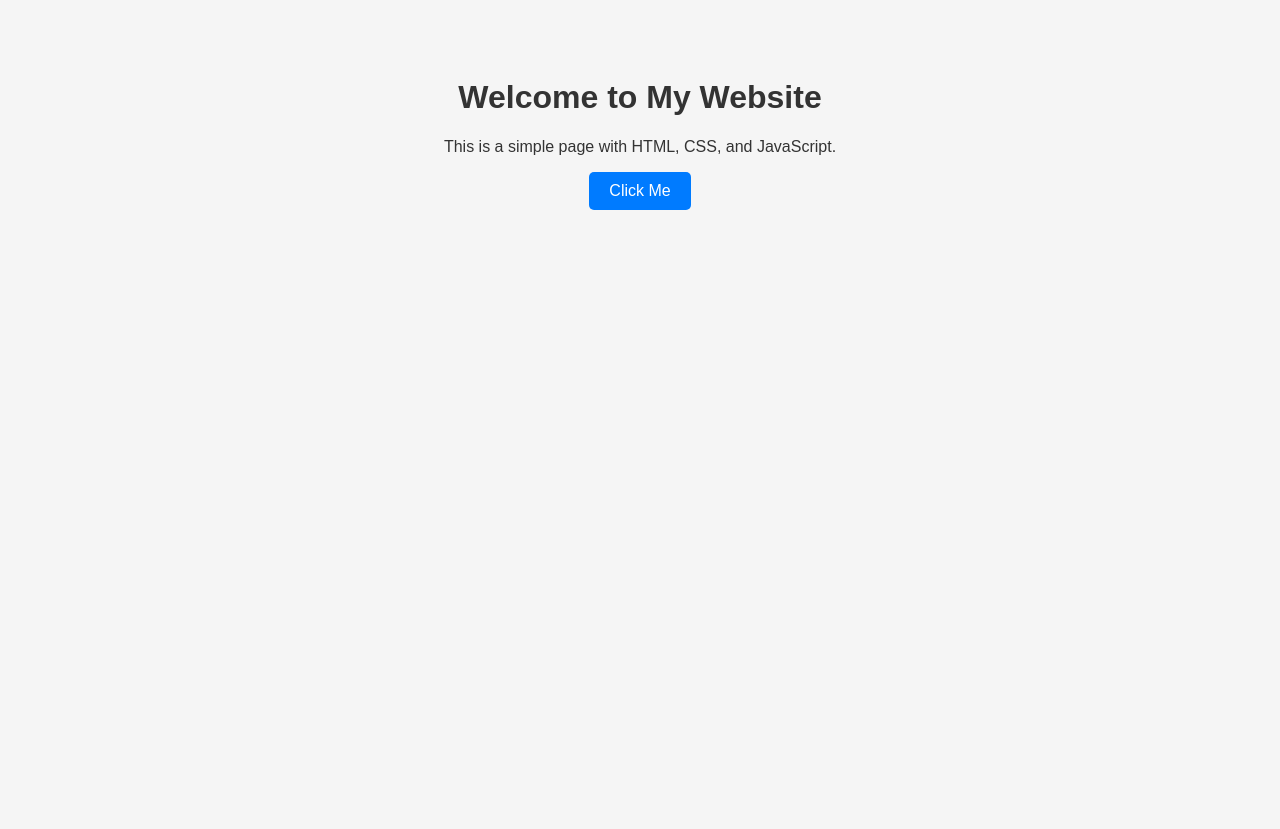
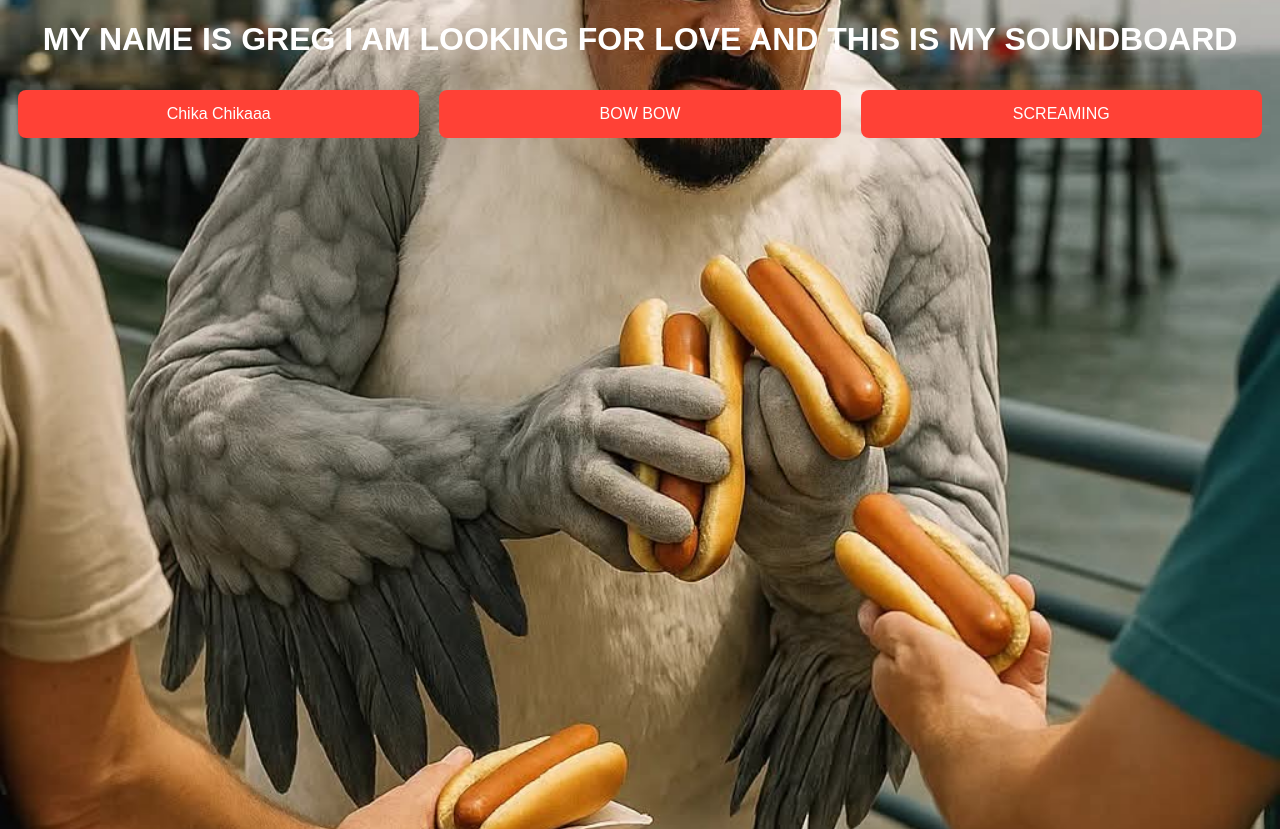
Before and after one commit to Greg-makes-stuff/soundboard, a plain HTML site: page index.html in a window 1280 px wide. Before the commit the page ends 800 px from the top, so only its background shows below. Drawn offline with Linux system fonts and the light colour scheme.

Commit message:
add layout

```diff
--- a/index.html
+++ b/index.html
@@ -3,13 +3,13 @@
 <head>
   <meta charset="UTF-8" />
   <meta name="viewport" content="width=device-width, initial-scale=1.0" />
-  <title>My Cool Website</title>
+  <title>Jug Jug Soundboard</title>
   <link rel="stylesheet" href="style.css" />
 </head>
 <body>
-  <h1>Welcome to My Website</h1>
-  <p>This is a simple page with HTML, CSS, and JavaScript.</p>
-  <button id="clickMeBtn">Click Me</button>
+  <h1>MY NAME IS GREG I AM LOOKING FOR LOVE AND THIS IS MY SOUNDBOARD</h1>
+
+  <div id="buttonContainer"></div>
 
   <script src="script.js"></script>
 </body>
--- a/script.js
+++ b/script.js
@@ -1,4 +1,21 @@
-document.getElementById("clickMeBtn").addEventListener("click", function () {
-  const audio = new Audio("sounds/chica.mp3");
-  audio.play();
+const SOUNDS_DIR = "sounds";
+const sounds = [
+  { name: "Chika Chikaaa", file: "chica.mp3" },
+  { name: "BOW BOW", file: "bowbow.mp3" },
+  {
+    name: "SCREAMING",
+    file: "screaming.wav",
+  },
+];
+
+const container = document.getElementById("buttonContainer");
+
+sounds.forEach((sound, index) => {
+  const button = document.createElement("button");
+  button.textContent = sound.name;
+  button.addEventListener("click", () => {
+    const audio = new Audio(`${SOUNDS_DIR}/${sound.file}`);
+    audio.play();
+  });
+  container.appendChild(button);
 });
--- a/style.css
+++ b/style.css
@@ -1,21 +1,38 @@
+h1{
+    color: white;
+}
+
 body {
     font-family: Arial, sans-serif;
-    background-color: #f5f5f5;
-    color: #333;
     text-align: center;
-    padding: 50px;
+    background-color: #f0f0f0;
+
+
+    background-image: url('images/seagul.jpg');
+    background-size: cover;          /* Stretches to cover entire screen */
+    background-position: center;     /* Keeps it centered */
+    background-repeat: no-repeat;    /* Prevents repeating */
+    height: 100vh;
   }
 
   button {
-    padding: 10px 20px;
-    background-color: #007bff;
+    flex-basis: 300px;
+    flex-grow: 1;
+    margin: 10px;
+    padding: 15px 25px;
+    font-size: 16px;
+    background-color: #ff4136;
+    color: white;
     border: none;
-    border-radius: 5px;
-    color: white;
-    font-size: 16px;
+    border-radius: 8px;
     cursor: pointer;
   }
 
+  #buttonContainer{
+    display: flex;
+    flex-wrap: wrap;
+  }
+
   button:hover {
-    background-color: #0056b3;
+    background-color: #c12f2f;
   }
```
Also changed, not shown: images/seagul.jpg (added), 2 other files.
